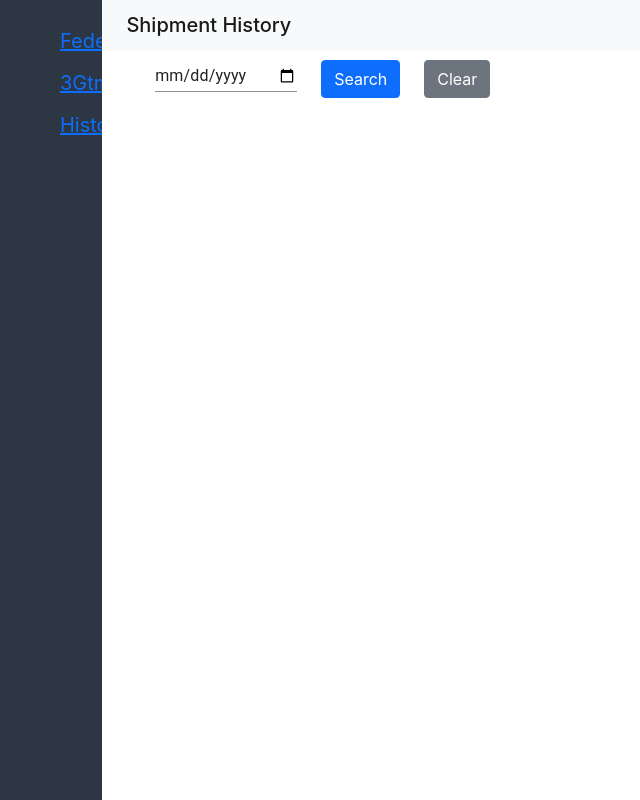
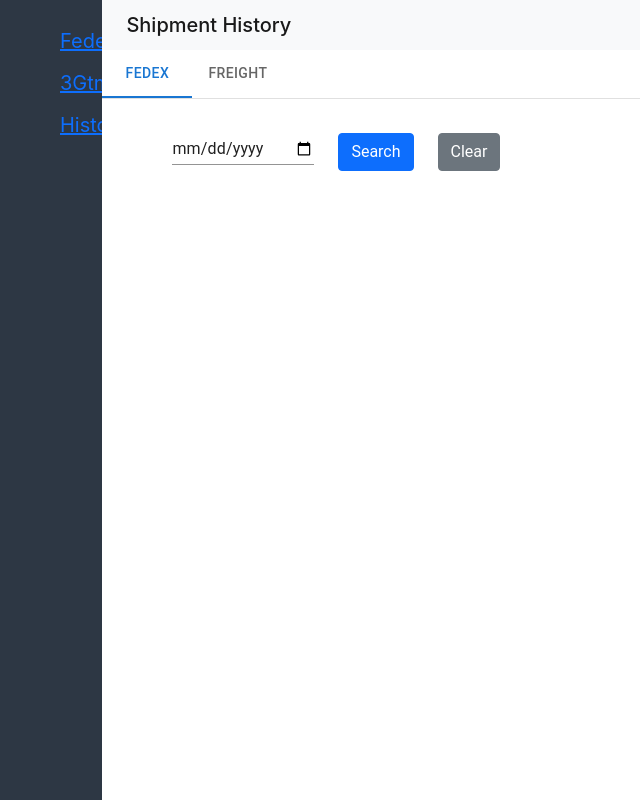
Before and after one commit to rshah18/bpshipapp, a React (Create React App) app: page /history in a window 1280 px wide. Shown: the whole page, without its empty margins (0-640 px from the left). Built offline with nearby package versions, Linux system fonts and the light colour scheme.

Commit message:
freighthistorysearch

```diff
--- a/src/Management/Navigation.js
+++ b/src/Management/Navigation.js
@@ -5,6 +5,7 @@ import MainScreen from "../Screens/Fedex/MainScreen";
 import MainScreen3Gtms from "../Screens/TMS/MainScreen3Gtms";
 import HistoryMainScreen from "../Screens/ShipmentHistory/HistoryMainScreen";
 import { FreightContextProvider } from "./FreightContext";
+import History from "../Screens/ShipmentHistory/History";
 
 import {
   BrowserRouter as Router,
@@ -40,7 +41,7 @@ export default function Navigation() {
         <div className="main">
 
                 <Switch>
-                  <Route path="/history"><HistoryMainScreen /></Route>
+                  <Route path="/history"><History /></Route>
                   <Route path="/fedex"><MainScreen /></Route>
                   <Route path="/3gtms">
                     <FreightContextProvider>
--- /dev/null
+++ b/src/Screens/ShipmentHistory/FreightHistory.js
@@ -0,0 +1,48 @@
+import React, {useContext, useEffect, useState} from "react";
+import MenuItem from '@mui/material/MenuItem';
+import InputLabel from '@mui/material/InputLabel';
+import Select from '@mui/material/Select';
+import Box from '@mui/material/Box';
+import FormControl from '@mui/material/FormControl';
+
+export default function FreightHistory(){
+
+    const [type, setType] = useState('');
+
+
+
+    return(
+        <div className="container">
+            {/**Search box */}
+            <div className="row">
+                <div className="col-auto">
+                    <Box sx={{ minWidth: 120 }}>
+                    <FormControl fullWidth>
+                        <div>
+                            <lable>Search by</lable>
+                        </div>
+                        <Select
+                            labelId="demo-simple-select-label"
+                            id="demo-simple-select"
+                            value={type}
+                            label="Search By"
+                            onChange={e=>setType(e.target.value)}
+                        >
+                            <MenuItem value={10}>BOL #</MenuItem>
+                            <MenuItem value={20}>Date</MenuItem>
+
+                        </Select>
+                    </FormControl>
+                    </Box>
+                </div>
+                <div className="col-auto">
+
+                </div>
+                <div className="col-auto">
+
+                </div>
+            </div>
+            {/**Search box */}
+        </div>
+    )
+}
--- /dev/null
+++ b/src/Screens/ShipmentHistory/History.js
@@ -0,0 +1,44 @@
+import * as React from 'react';
+import Box from '@mui/material/Box';
+import Tab from '@mui/material/Tab';
+import TabContext from '@mui/lab/TabContext';
+import TabList from '@mui/lab/TabList';
+import TabPanel from '@mui/lab/TabPanel';
+
+import HistoryMainScreen from './HistoryMainScreen';
+import FreightHistory from './FreightHistory';
+
+export default function History() {
+  const [value, setValue] = React.useState('1');
+
+  const handleChange = (event, newValue) => {
+    setValue(newValue);
+  };
+
+  return (
+      <div>
+            {/* NavBar */}
+            <nav className="navbar navbar-light bg-light">
+                <div className="container-fluid">
+                    <span className="navbar-brand mb-0 h1">Shipment History</span>
+                </div>
+            </nav>
+            {/* NavBar */}
+            <Box sx={{ width: '100%', typography: 'body1' }}>
+                <TabContext value={value}>
+                    <Box sx={{ borderBottom: 1, borderColor: 'divider' }}>
+                    <TabList onChange={handleChange} >
+                        <Tab label="Fedex" value="1" />
+                        <Tab label="Freight" value="2" />
+
+                    </TabList>
+                    </Box>
+                    <TabPanel value="1"><HistoryMainScreen/></TabPanel>
+                    <TabPanel value="2"><FreightHistory/></TabPanel>
+
+                </TabContext>
+            </Box>
+      </div>
+
+  );
+}
--- a/src/Screens/ShipmentHistory/HistoryMainScreen.js
+++ b/src/Screens/ShipmentHistory/HistoryMainScreen.js
@@ -157,20 +157,9 @@ export default function HistoryMainScreen(){
 
 
 
-    useEffect(()=>{
-
-    }, [])
-
-
     return (
         <div>
-            {/* NavBar */}
-            <nav className="navbar navbar-light bg-light">
-                <div className="container-fluid">
-                    <span className="navbar-brand mb-0 h1">Shipment History</span>
-                </div>
-            </nav>
-            {/* NavBar */}
+
             <div className = "container" >
                 <div className = "row mb-3" style = {{margin: 10}}>
                     <div className = "col-auto">
--- a/src/Screens/TMS/Components/FreightLine.js
+++ b/src/Screens/TMS/Components/FreightLine.js
@@ -252,9 +252,9 @@ export default function FreightLine(){
                                     <div className = "input-group input-group-sm mb-3">
                                         <span className="input-group-text">Unit</span>
                                         <select class="form-select" value = {dimUnit} onChange = {val=>setDimUnit(val.target.value)}>
-                                            <option defaultValue value="Ft">Ft</option>
+                                            <option value="In">In</option>
+                                            <option value="Ft">Ft</option>
                                             <option value="M">M</option>
-                                            <option value="In">In</option>
                                             <option value="Cm">Cm</option>
                                             <option value="Yd">Yd</option>
                                         </select>
--- a/src/Screens/TMS/MainScreen3Gtms.js
+++ b/src/Screens/TMS/MainScreen3Gtms.js
@@ -159,13 +159,16 @@ export default function MainScreen3Gtms(){
                     </DialogActions>
             </Dialog>
 
-            <Dialog open={shipmentdialgOpen} onClose ={()=>setShipmentDialongOpen(false)}>
+            <Dialog open={shipmentdialgOpen}>
                 <DialogTitle>{'Shipment Info'}</DialogTitle>
                 <DialogContent>
                     <DialogContentText>
                         <ShipmentInfoData shipmentData={shipmentData}/>
                     </DialogContentText>
                 </DialogContent>
+                <DialogActions>
+                    <Button onClick={()=>setShipmentDialongOpen(false)}>Close</Button>
+                </DialogActions>
             </Dialog>
 
             {/* NavBar */}
```
Also changed, not shown: 1 other file (tests, documents, lock files or other folders).
